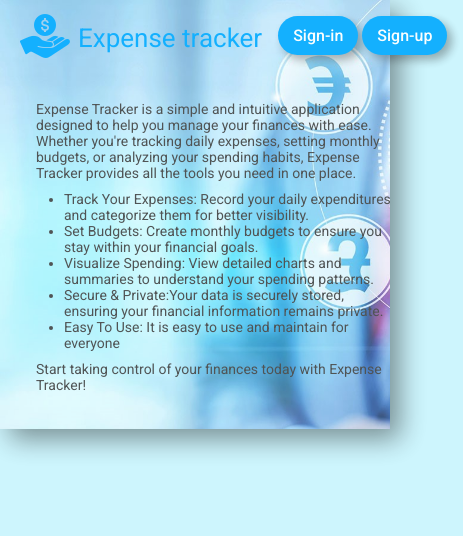
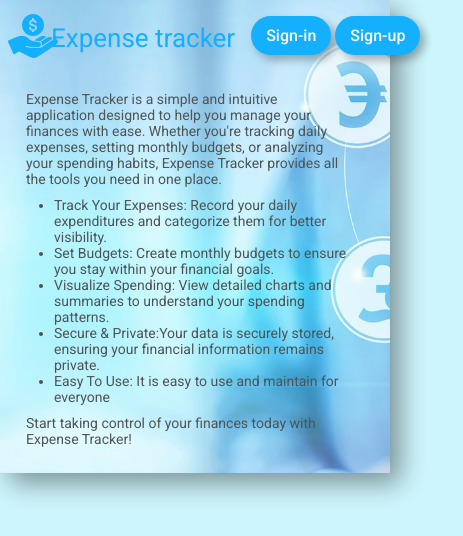
Before and after one commit to AbhinabaSantra/expense-tracker, a plain HTML site: page index.html in a window 390 px wide. Shown: the whole page, 463 px wide, since content can reach past the window. Drawn offline with Linux system fonts and the light colour scheme.

Commit message:
minor changes

```diff
--- a/styles/landingPageStyles.css
+++ b/styles/landingPageStyles.css
@@ -93,6 +93,7 @@ main {
   }
   .appHead {
     gap: 8px;
+    padding: 10px 0px 5px 8px;
   }
   main {
     padding: 10px 16px 16px 16px;
@@ -101,9 +102,12 @@ main {
   }
 
   .about {
-    padding: 20px;
-    max-width: 100%;
+    padding: 10px;
+    max-width: 90%;
     font-size: 14px;
     gap: 10px;
   }
+  .logo {
+    width: 35px;
+  }
 }
```
